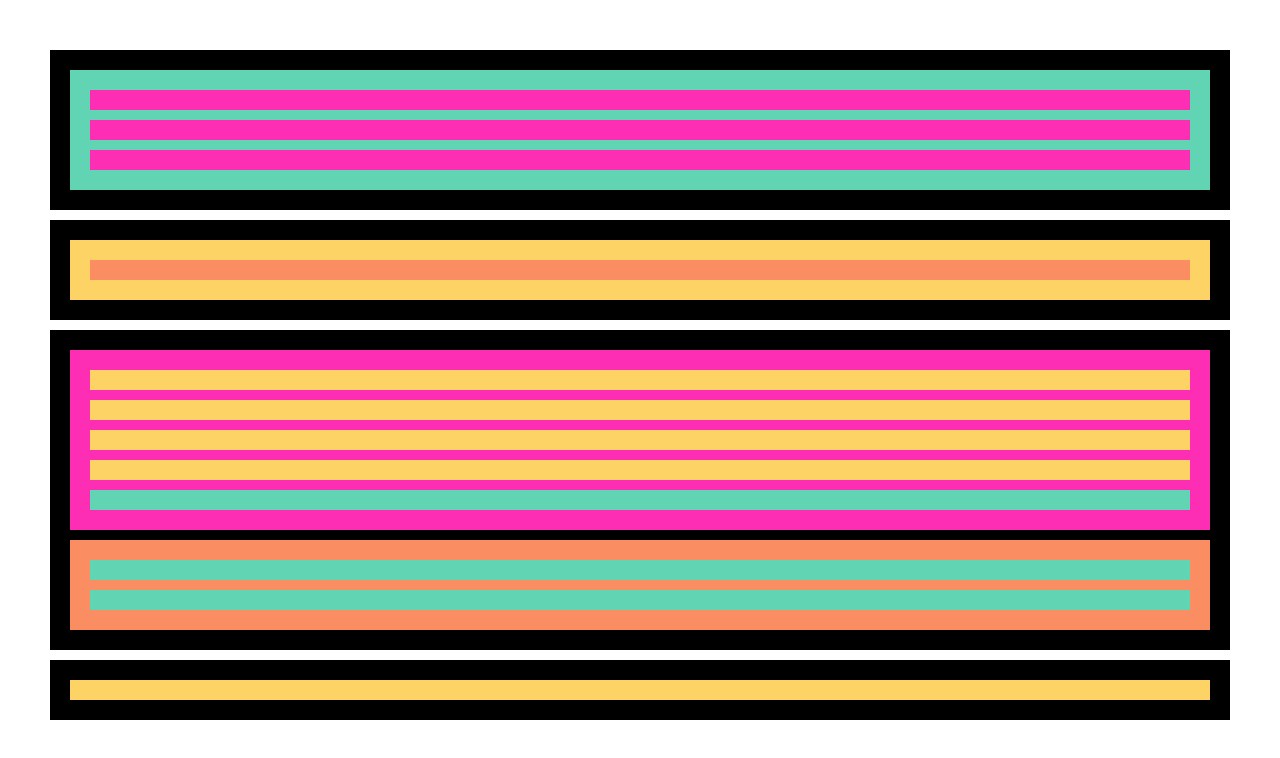
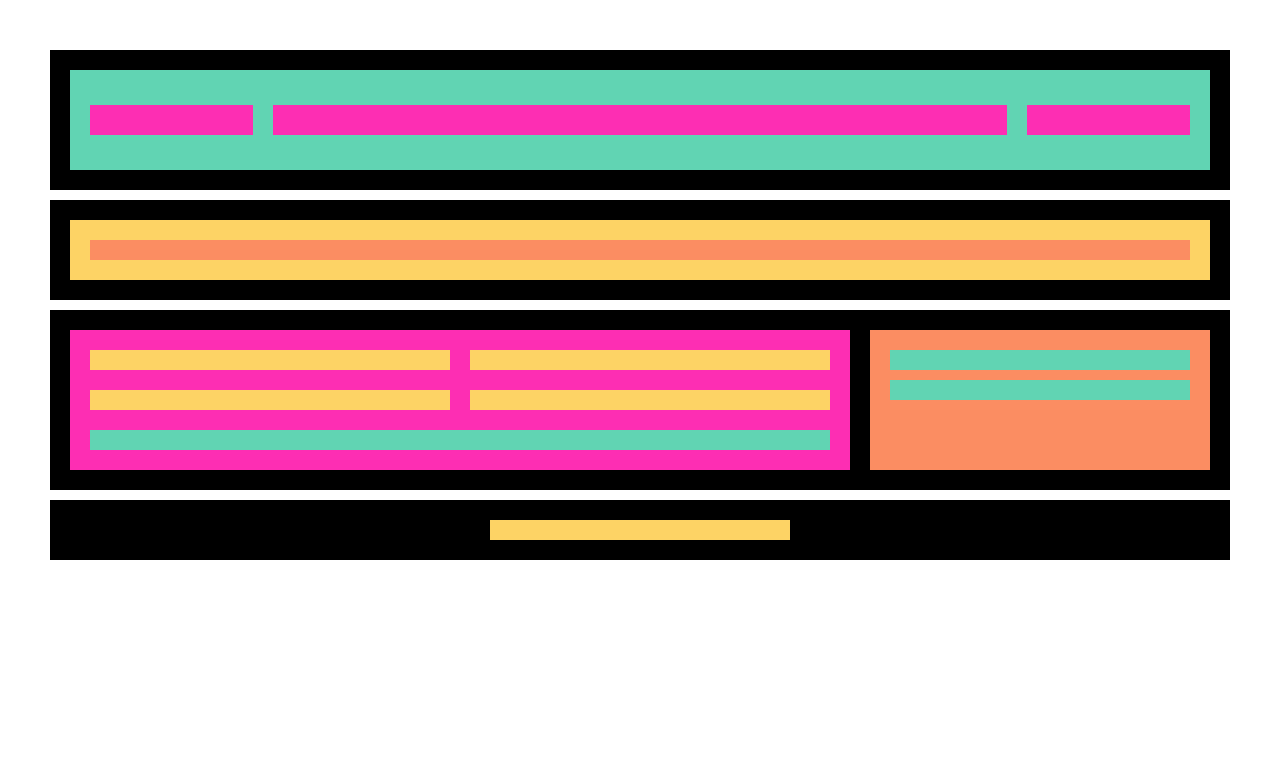
Before and after one commit to jorgeron/flexbox-web, a plain HTML site: page index.html in a window 1280 px wide. Drawn offline with Linux system fonts and the light colour scheme.

Commit message:
Propiedades flexbox

```diff
--- a/styles.css
+++ b/styles.css
@@ -13,6 +13,7 @@
 
 body {
     background: white;
+    flex-flow: column nowrap;
 }
 
 /* HEADER */
@@ -22,10 +23,29 @@ header {
 
 nav {
     background-color: var(--verde);
+    display: flex;
+    flex-flow: row nowrap;
+    align-items: center;
+    height: 100px;
 }
 
 .logo, .menu, .social {
     background-color: var(--rosa);
+}
+
+.logo {
+    flex: 1 1 auto;
+    height: 30px;
+}
+
+.menu {
+    flex: 5 1 auto;
+    height: 30px;
+}
+
+.social {
+    flex: 1 1 auto;
+    height: 30px;
 }
 
 /* --/HEADER--- */
@@ -48,22 +68,33 @@ main {
 /* SECTION */
 section {
     background-color: black;
+    display: flex;
 }
 
 #articulos {
     background-color: var(--rosa);
+    flex: 2 1 auto;
+
+    display: flex;
+    flex-flow: row wrap;
+
 }
 
 .post {
     background-color: var(--amarillo);
+    /* width: 30%; */
+    /* flex: 1 1 40%; */
+    flex: 1 1 calc(50% - 20px);
 }
 
 .paginacion {
     background-color: var(--verde);
+    flex: 1 1 100%;
 }
 
 aside {
     background-color: var(--naranja);
+    flex: 1 1 auto;
 }
 
 .publicidad {
@@ -75,9 +106,12 @@ aside {
 /* FOOTER */
 footer {
     background-color: black;
+    display: flex;
+    justify-content: center;
 }
 
 .pie {
     background-color: var(--amarillo);
+    width: 300px;
 }
 /* --/FOOTER-- */
```
